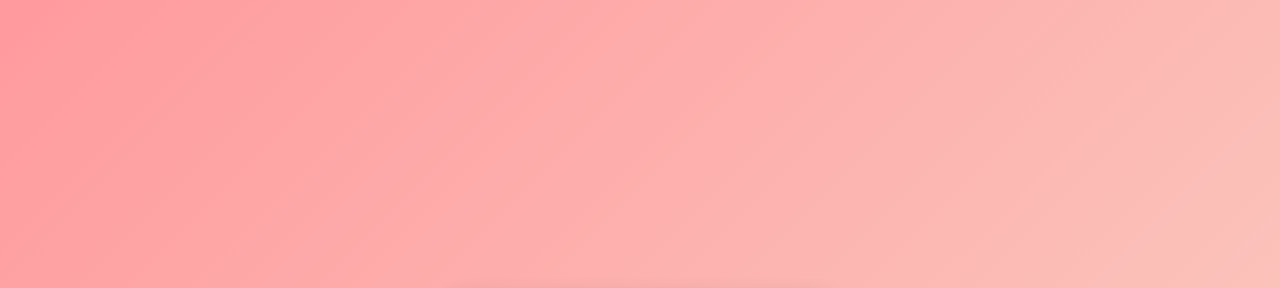
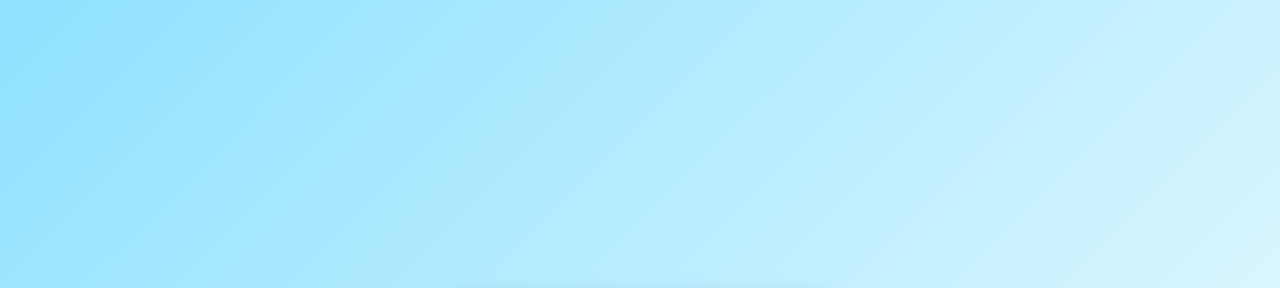
Before and after one commit to Whaaat22/page-4u, a plain HTML site: page index.html in a window 1280 px wide. Shown: the top 288 px of the page. Drawn offline with Linux system fonts and the light colour scheme.

Commit message:
Add files via upload

```diff
--- a/index.html
+++ b/index.html
@@ -9,7 +9,7 @@
 body{
     font-family: Arial, sans-serif;
     text-align:center;
-    background: linear-gradient(135deg,#ff9a9e,#fad0c4);
+    background: linear-gradient(135deg,#8ee1ff,#f2fdff);
     height:100vh;
     display:flex;
     justify-content:center;
```
